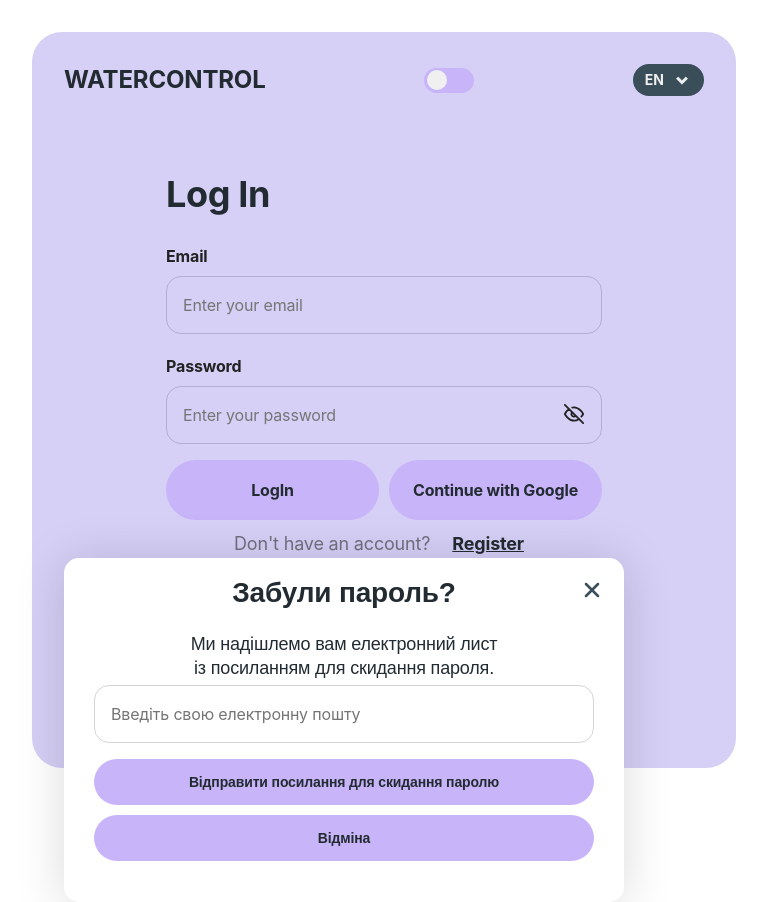
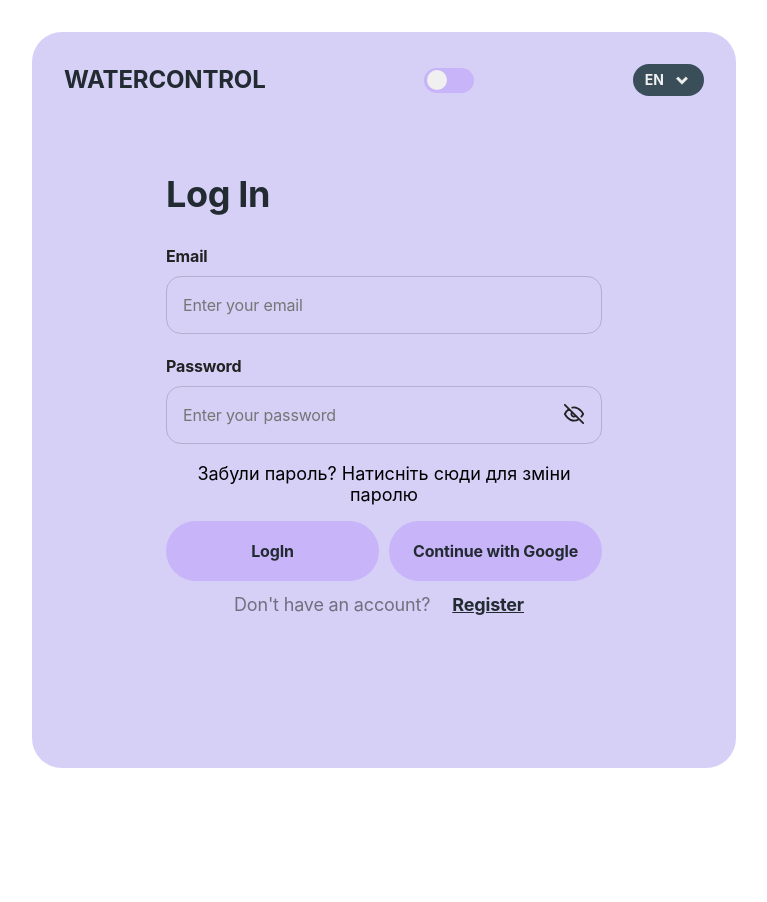
Before and after one commit to PetroMazuryk/water-control-frontend, a React (Vite) app: page /water-control-frontend/login in a window 1280 px wide. Shown: the whole page, without its empty margins (256-1023 px from the left). After the commit the page ends 800 px from the top, so only its background shows below. Built offline with nearby package versions, Linux system fonts and the light colour scheme; no server answers; what @reactour/tour would draw is missing.

Commit message:
add BtnForgotPassword component

```diff
--- /dev/null
+++ b/src/components/BtnForgotPassword/BtnForgotPassword.jsx
@@ -0,0 +1,25 @@
+import { useCallback } from 'react';
+
+import { useModal } from '../../hooks/useModal';
+import ModalForgotPassword from '../../components/ModalForgotPassword/ModalForgotPassword';
+import css from './BtnForgotPassword.module.css';
+
+const BtnForgotPassword = () => {
+  const setModal = useModal();
+
+  const closeModal = useCallback(() => {
+    setModal();
+  }, [setModal]);
+
+  const openModal = useCallback(() => {
+    setModal(<ModalForgotPassword onClose={closeModal} />);
+  }, [setModal, closeModal]);
+
+  return (
+    <button type="button" className={css.btnForgotPassword} onClick={openModal}>
+      Забули пароль? Натисніть сюди для зміни паролю
+    </button>
+  );
+};
+
+export default BtnForgotPassword;
--- a/src/components/FormLogin/FormLogin.jsx
+++ b/src/components/FormLogin/FormLogin.jsx
@@ -1,4 +1,6 @@
 import { useState } from 'react';
+import { useCallback } from 'react';
+import { useModal } from '../../hooks/useModal';
 import { useDispatch, useSelector } from 'react-redux';
 import { useForm } from 'react-hook-form';
 import { yupResolver } from '@hookform/resolvers/yup';
@@ -8,6 +10,7 @@ import { useTranslation } from 'react-i18next';
 import { login } from '../../redux/auth/operations.js';
 import Loader from '../Loader/Loader.jsx';
 import GoogleBtn from '../GoogleBtn/GoogleBtn.jsx';
+import BtnForgotPassword from '../../components/BtnForgotPassword/BtnForgotPassword';
 
 import sprite from '../../assets/sprite.svg';
 import css from '../FormRegister/FormRegister.module.css';
@@ -17,6 +20,11 @@ const FormLogin = () => {
   const dispatch = useDispatch();
   const isLoading = useSelector(selectIsLoading);
   const [showPassword, setShowPassword] = useState(false);
+
+  const setModal = useModal();
+  const closeModal = useCallback(() => {
+    setModal();
+  }, [setModal]);
 
   const schemaValidation = Yup.object({
     email: Yup.string()
@@ -104,6 +112,8 @@ const FormLogin = () => {
               ''
             )}
           </label>
+
+          <BtnForgotPassword onClose={closeModal} />
         </div>
         {isLoading ? (
           <div className={css.registerButtonsContainer}>
@@ -116,7 +126,7 @@ const FormLogin = () => {
               className={css.registerBtn}
               type="submit"
             >
-             {t('logIn')}
+              {t('logIn')}
             </button>
             <GoogleBtn />
           </div>
--- a/src/pages/LoginPage/LoginPage.jsx
+++ b/src/pages/LoginPage/LoginPage.jsx
@@ -2,7 +2,6 @@ import AdvantagesSection from '../../components/AdvantagesSection/AdvantagesSect
 import FormWrapper from '../../components/FormWrapper/FormWrapper';
 import FormLogin from '../../components/FormLogin/FormLogin';
 import FormFooter from '../../components/FormFooter/FormFooter';
-import ModalForgotPassword from '../../components/ModalForgotPassword/ModalForgotPassword';
 import { useTranslation } from 'react-i18next';
 
 import css from '../RegisterPage/RegisterPage.module.css';
@@ -19,7 +18,6 @@ const LoginPage = () => {
           text={t('footerText')}
           linkName={t('register')}
         />
-        <ModalForgotPassword />
       </FormWrapper>
 
       <div className={css.registerPageRight}>
```
Also changed, not shown: src/components/BtnForgotPassword/BtnForgotPassword.module.css (added).
